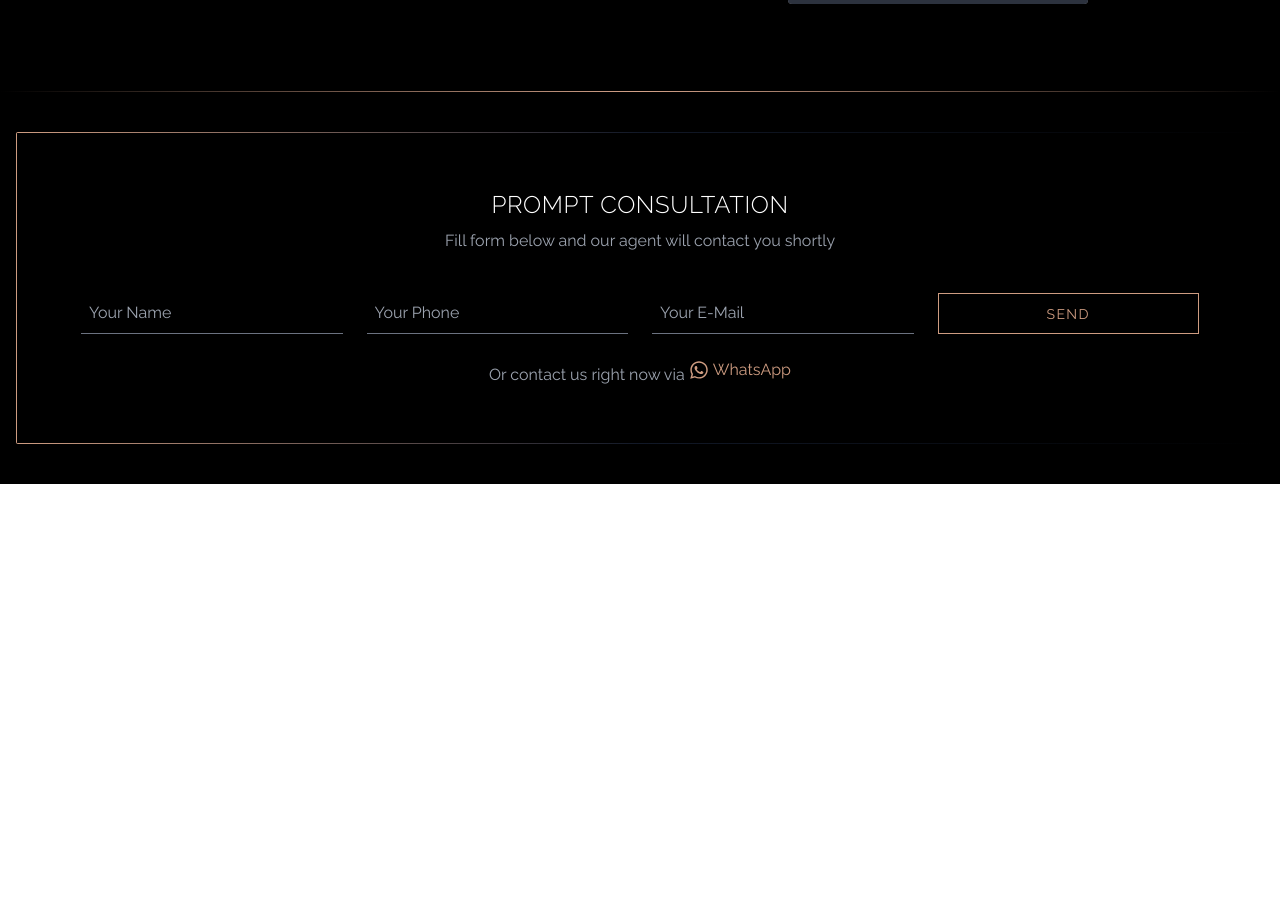
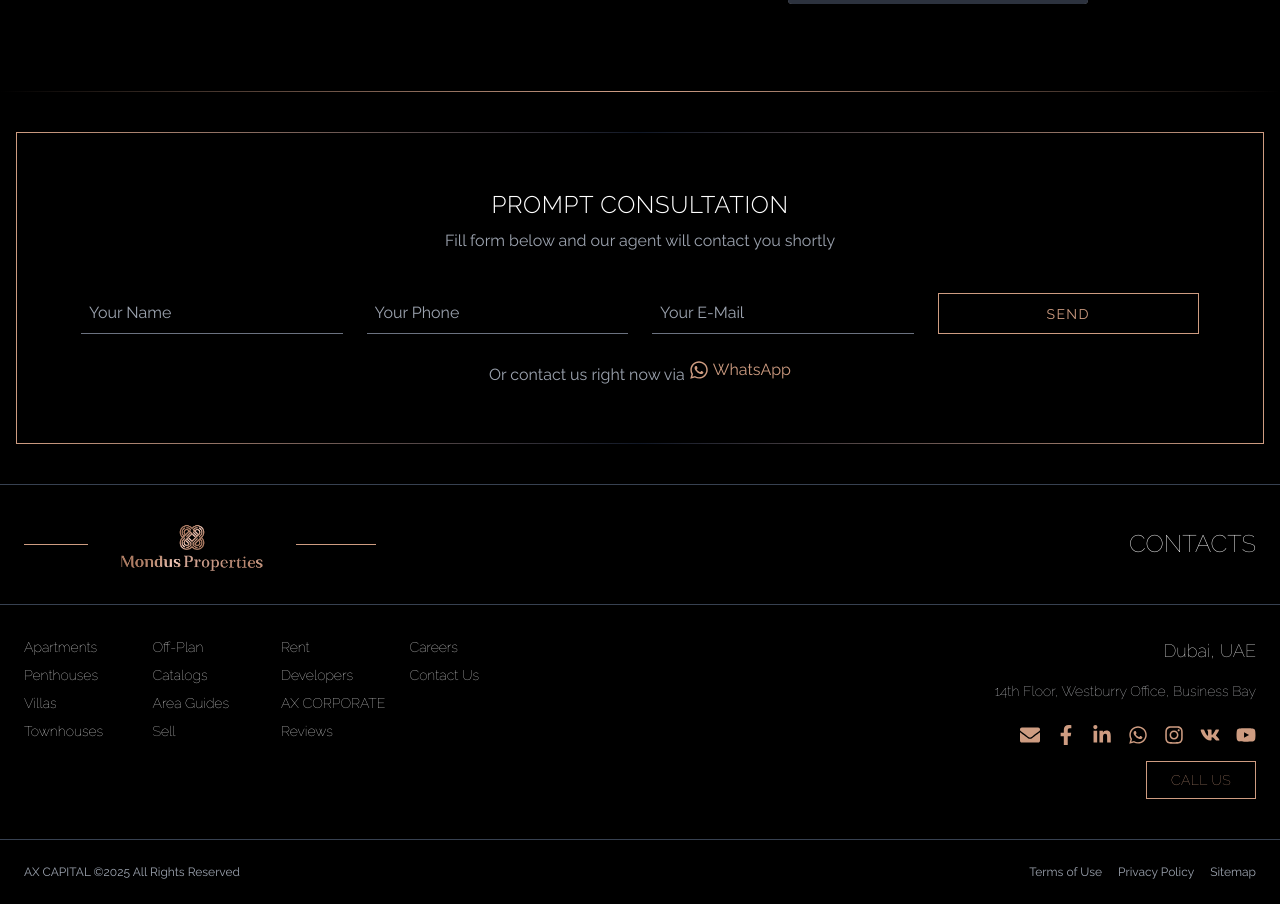
Before and after one commit to Chandan2812/Mondus, a React (Vite) app: page / in a window 1280 px wide. Shown: the part 1859-2763 px from the top of the page. Before the commit the page ends 2343 px from the top, so only its background shows below. Built offline with nearby package versions, Linux system fonts and the light colour scheme; grey boxes are pictures that could not be loaded.

Commit message:
added footer

```diff
--- /dev/null
+++ b/src/components/Footer.tsx
@@ -0,0 +1,96 @@
+import {
+  FaEnvelope,
+  FaFacebookF,
+  FaLinkedinIn,
+  FaWhatsapp,
+  FaInstagram,
+  FaVk,
+  FaYoutube,
+} from "react-icons/fa";
+import logo from "../assets/mondus.png";
+
+const Footer = () => {
+  return (
+    <footer className="bg-white dark:bg-black text-black dark:text-white font-raleway text-sm">
+      {/* Top horizontal line */}
+      <div className="border-t border-gray-300 dark:border-gray-700 w-full" />
+
+      {/* Logo and CONTACTS Title */}
+      <div className="w-full max-w-7xl mx-auto flex flex-col md:flex-row justify-between items-center px-6 sm:px-12 lg:px-6">
+        <div className="flex flex-col items-center md:items-start">
+          <div className="flex items-center gap-4">
+            <div className="w-16 border-t border-[var(--primary-color)]" />
+            <img src={logo} alt="Logo" className="w-44 h-auto object-contain" />
+            <div className="w-20 border-t border-[var(--primary-color)]" />
+          </div>
+        </div>
+        <h2 className="text-2xl font-thin mt-10 md:mt-0">CONTACTS</h2>
+      </div>
+
+      {/* Mid horizontal line */}
+      <div className="border-t border-gray-300 dark:border-gray-700 w-full mb-8" />
+
+      {/* Main content */}
+      <div className="max-w-7xl mx-auto flex flex-col lg:flex-row justify-between px-6 sm:px-12 lg:px-6 gap-8 pb-10 font-light dark:font-thin ">
+        {/* Left: Navigation Columns */}
+        <div className="grid grid-cols-2 sm:grid-cols-3 lg:grid-cols-4 gap-6">
+          {[
+            ["Apartments", "Penthouses", "Villas", "Townhouses"],
+            ["Off-Plan", "Catalogs", "Area Guides", "Sell"],
+            ["Rent", "Developers", "AX CORPORATE", "Reviews"],
+            ["Careers", "Contact Us"],
+          ].map((group, idx) => (
+            <ul key={idx} className="space-y-2">
+              {group.map((item, i) => (
+                <li
+                  key={i}
+                  className="cursor-pointer hover:text-[var(--primary-color)] transition"
+                >
+                  {item}
+                </li>
+              ))}
+            </ul>
+          ))}
+        </div>
+
+        {/* Right: Contact Info */}
+        <div className="space-y-4 lg:text-right">
+          <h3 className="text-lg">Dubai, UAE</h3>
+          <p className="text-gray-700 dark:text-gray-200">
+            14th Floor, Westburry Office, Business Bay
+          </p>
+          <div className="flex justify-start lg:justify-end gap-4 pt-2 text-[var(--primary-color)] text-xl">
+            <FaEnvelope />
+            <FaFacebookF />
+            <FaLinkedinIn />
+            <FaWhatsapp />
+            <FaInstagram />
+            <FaVk />
+            <FaYoutube />
+          </div>
+          <button className="mt-4 border border-[var(--primary-color)] text-[var(--primary-color)] px-6 py-2 uppercase tracking-wide hover:bg-gradient-to-r from-[#C29579] via-[#e3c5b5] to-[#C29579] hover:text-white dark:hover:text-black hover:font-light transition">
+            Call Us
+          </button>
+        </div>
+      </div>
+
+      {/* Footer Bottom Links */}
+      <div className="max-w-7xl mx-auto px-6 sm:px-12 lg:px-6 py-6 text-xs text-gray-600 dark:text-gray-400 flex flex-col sm:flex-row justify-between gap-2 border-t border-gray-300 dark:border-gray-700">
+        <span>AX CAPITAL ©2025 All Rights Reserved</span>
+        <div className="flex gap-4">
+          {["Terms of Use", "Privacy Policy", "Sitemap"].map((item, idx) => (
+            <a
+              key={idx}
+              href="#"
+              className="cursor-pointer hover:text-[var(--primary-color)] transition"
+            >
+              {item}
+            </a>
+          ))}
+        </div>
+      </div>
+    </footer>
+  );
+};
+
+export default Footer;
--- a/src/components/PromptConsultation.tsx
+++ b/src/components/PromptConsultation.tsx
@@ -3,7 +3,7 @@ import { FaWhatsapp } from "react-icons/fa";
 const PromptConsultation = () => {
   return (
     <div className="w-full px-4 py-10 flex justify-center bg-white dark:bg-black text-black dark:text-white font-raleway transition-colors duration-300">
-      <div className="w-full max-w-7xl bg-gradient-to-r from-[var(--primary-color)] via-gray-300 dark:via-gray-900 to-[var(--primary-color)] p-[1px] rounded-sm">
+      <div className="w-full max-w-7xl bg-gradient-to-r from-[var(--primary-color)] via-gray-900 to-[var(--primary-color)]  p-[1px]  bg-center">
         <div className="bg-white dark:bg-black px-8 py-10 sm:px-16 sm:py-14 transition-colors duration-300">
           <h2 className="text-center text-xl sm:text-2xl tracking-wide font-light mb-2">
             PROMPT CONSULTATION
--- a/src/pages/Landing.tsx
+++ b/src/pages/Landing.tsx
@@ -1,5 +1,6 @@
 import RealEstateExperts from "../components/expert";
 import FindYourPartner from "../components/FindYourPartner";
+import Footer from "../components/Footer";
 import Hero from "../components/Hero";
 import Navbar from "../components/Nav";
 import PromptConsultation from "../components/PromptConsultation";
@@ -12,6 +13,7 @@ export const Landing = () => {
       <RealEstateExperts />
       <FindYourPartner />
       <PromptConsultation />
+      <Footer />
     </div>
   );
 };
```
